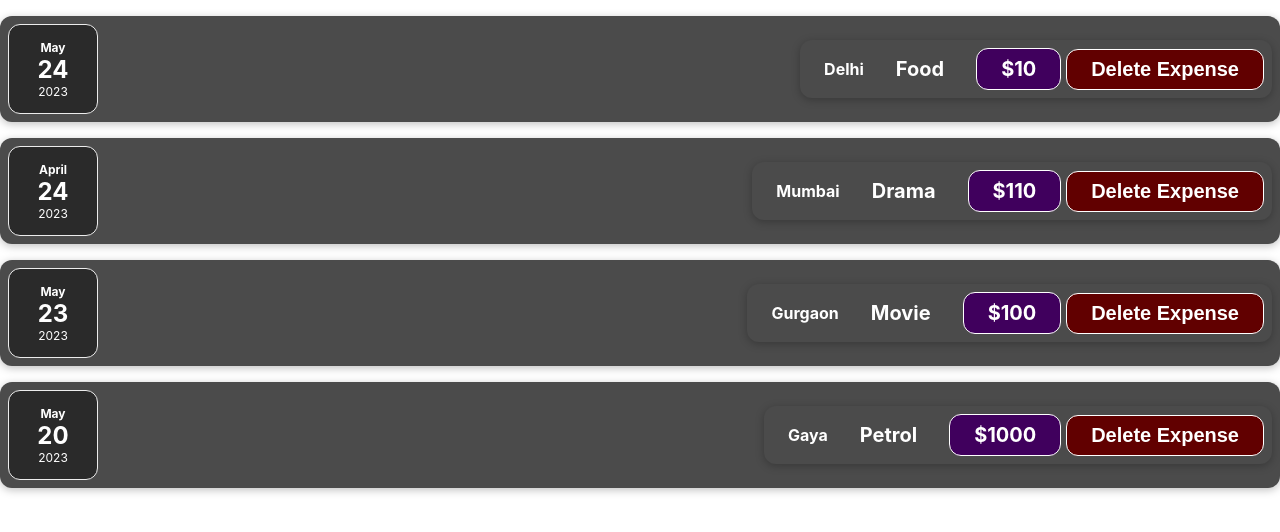
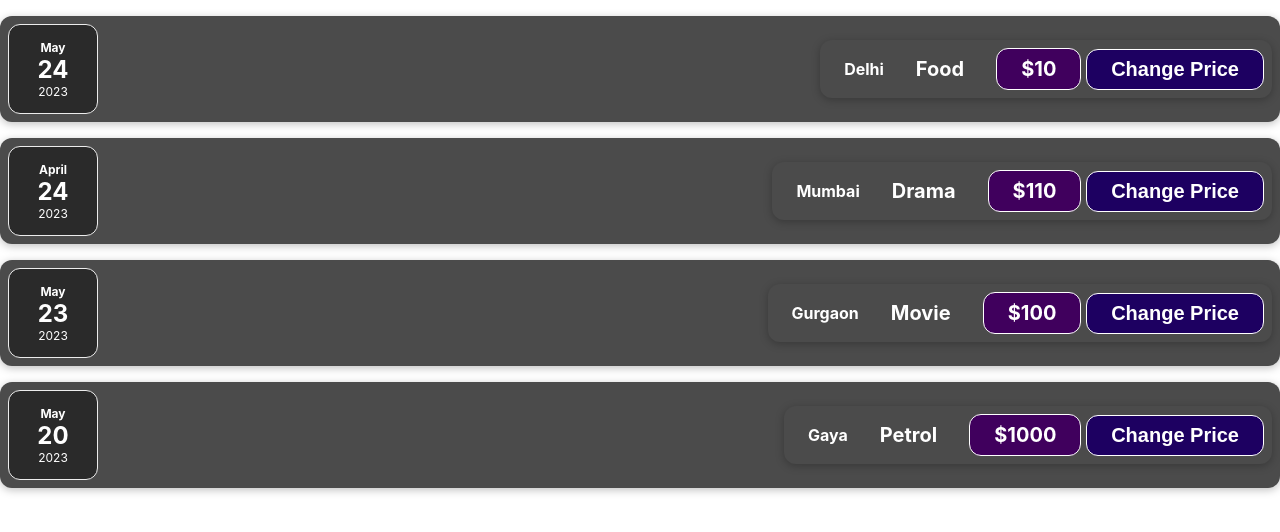
Before and after one commit to sumit71992/React, a React (Create React App) app in the folder expenseapp/: page / in a window 1280 px wide. Shown: the top 532 px of the page. Built offline with nearby package versions, Linux system fonts and the light colour scheme.

Commit message:
useState

```diff
--- a/expenseapp/src/components/Expenses/ExpenseDetails.js
+++ b/expenseapp/src/components/Expenses/ExpenseDetails.js
@@ -1,12 +1,19 @@
+import {useState} from 'react';
+
 const ExpenseDetails = (props) => {
+  const [amount, setAmount] = useState(props.amount);
+
+  const updateTitle = ()=>{
+    setAmount(100);
+  }
   return (
     <div className="expense-item">
       <h2>{props.location}</h2>
       <div className="expense-item__description">
         <h2>{props.title}</h2>
-        <div className="expense-item__price">${props.amount}</div>
+        <div className="expense-item__price">${amount}</div>
       </div>
-      <button className="expense-item__delete" id={props.id}>Delete Expense</button>
+      <button className="expense-item__delete" id={props.id} onClick={updateTitle}>Change Price</button>
     </div>
   );
 };
--- a/expenseapp/src/components/Expenses/ExpenseItem.css
+++ b/expenseapp/src/components/Expenses/ExpenseItem.css
@@ -40,7 +40,7 @@
   font-size: 1rem;
   font-weight: bold;
   color: white;
-  background-color: #610000;
+  background-color: #1d0061;
   border: 1px solid white;
   padding: 0.5rem;
   margin-left: 0.3rem;
```
